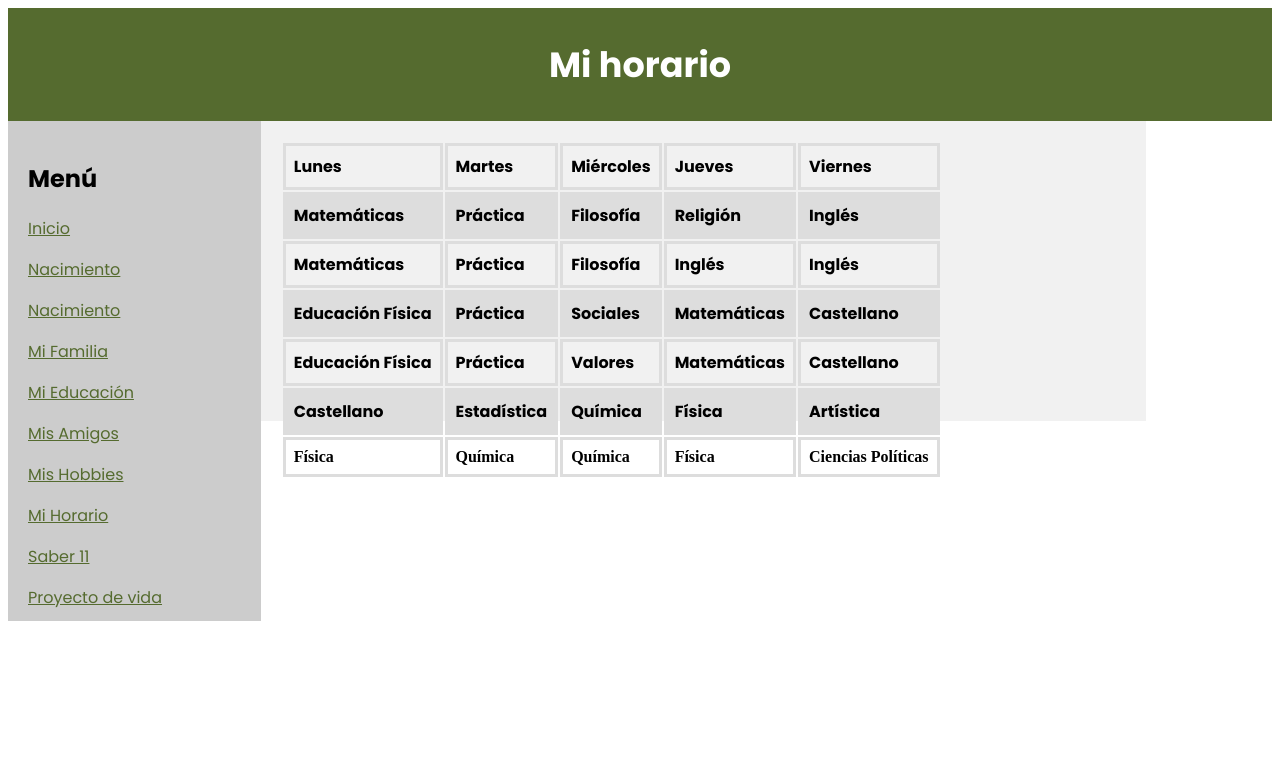
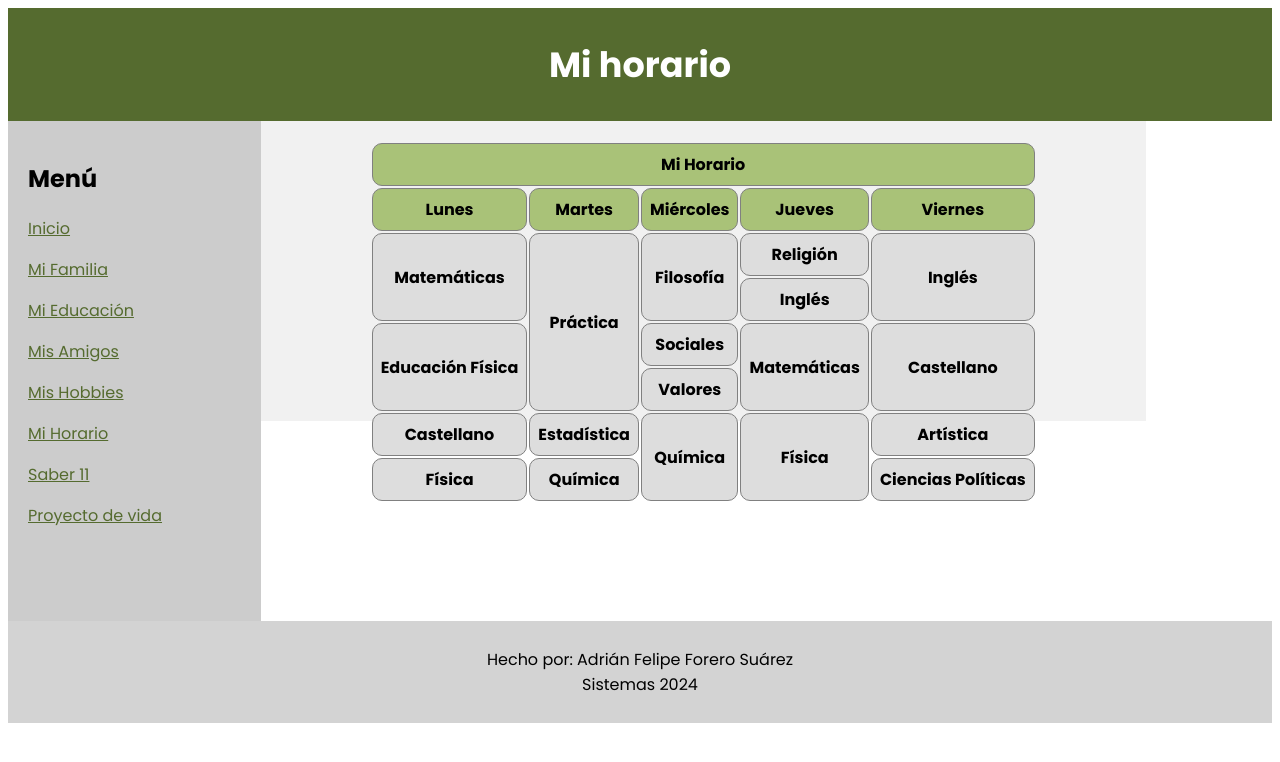
Before and after one commit to fsadriann/mi_biografia, a plain HTML site: page 6_mi_horario.html in a window 1280 px wide. Drawn offline with Linux system fonts and the light colour scheme.

Commit message:
se cambió el diseño y se está haciendo el horario

```diff
--- a/6_mi_horario.html
+++ b/6_mi_horario.html
@@ -56,10 +56,10 @@ section::after {
 
 /* Style the footer */
 footer {
-    background-color: #777;
+    background-color: lightgray;
     padding: 10px;
     text-align: center;
-    color: white;
+    color: black;
     }
 
 /* Responsive layout - makes the two columns/boxes stack on top of each other instead of next to each other, on small screens */
@@ -72,14 +72,18 @@ footer {
 
 td, th {
     border: 3px solid #dddddd;
-    text-align: left;
+    text-align: center;
     padding: 8px;
 }
 
-tr:nth-child(even) {
+td, th {
     background-color: #dddddd;
 }
 
+th, td {
+    border: 1px solid gray;
+    border-radius: 10px;
+}
     </style>
 </head>
 <body>
@@ -92,8 +96,6 @@ tr:nth-child(even) {
             <ul>
                 <li><h2 class="texto">Menú</h2></li>
                 <li><p class="texto"><a style="color: darkolivegreen;" href="http://127.0.0.1:5500/index.html">Inicio</a></p></li>
-                <li> <p class="texto"><a style="color: darkolivegreen;" href="http://127.0.0.1:5500/1_nacimiento.html">Nacimiento</a></li></p>
-                <li><p class="texto"><a style="color: darkolivegreen;" href="http://127.0.0.1:5500/1_nacimiento.html">Nacimiento</a></p></li>
                 <li><p class="texto"><a style="color: darkolivegreen;" href="http://127.0.0.1:5500/2_familia.html">Mi Familia</a></p></li>
                 <li><p class="texto"><a style="color: darkolivegreen;" href="http://127.0.0.1:5500/3_educacion.html">Mi Educación</a></p></li>
                 <li><p class="texto"><a style="color: darkolivegreen;" href="http://127.0.0.1:5500/4_amigos.html">Mis Amigos</a></p></li>
@@ -104,60 +106,54 @@ tr:nth-child(even) {
             </ul>
         </nav>
         <article>
-        <table>
+        <table align="center">
             <tr>
-                <th class="texto">Lunes</th>
-                <th class="texto">Martes</th>
-                <th class="texto">Miércoles</th>
-                <th class="texto">Jueves</th>
-                <th class="texto">Viernes</th>
+                <th colspan="5" class="texto" style="background-color:rgb(169, 194, 120);text-align: center;">Mi Horario</th>
             </tr>
             <tr>
-                <th class="texto">Matemáticas</th>
-                <th class="texto">Práctica</th>
-                <th class="texto">Filosofía</th>
+                <th class="texto" style="background-color:rgb(169, 194, 120)">Lunes</th>
+                <th class="texto" style="background-color: rgb(169, 194, 120);">Martes</th>
+                <th class="texto" style="background-color: rgb(169, 194, 120);">Miércoles</th>
+                <th class="texto" style="background-color: rgb(169, 194, 120);">Jueves</th>
+                <th class="texto" style="background-color: rgb(169, 194, 120);">Viernes</th>
+            </tr>
+            <tr>
+                <th class="texto" rowspan="2">Matemáticas</th>
+                <th class="texto" rowspan="4">Práctica</th>
+                <th class="texto" rowspan="2">Filosofía</th>
                 <th class="texto">Religión</th>
+                <th class="texto" rowspan="2">Inglés</th>
+            </tr>
+            <tr>
                 <th class="texto">Inglés</th>
             </tr>
             <tr>
-                <th class="texto">Matemáticas</th>
-                <th class="texto">Práctica</th>
-                <th class="texto">Filosofía</th>
-                <th class="texto">Inglés</th>
-                <th class="texto">Inglés</th>
+                <th class="texto" rowspan="2">Educación Física</th>
+                <th class="texto">Sociales</th>
+                <th class="texto" rowspan="2">Matemáticas</th>
+                <th class="texto" rowspan="2">Castellano</th>
             </tr>
             <tr>
-                <th class="texto">Educación Física</th>
-                <th class="texto">Práctica</th>
-                <th class="texto">Sociales</th>
-                <th class="texto">Matemáticas</th>
-                <th class="texto">Castellano</th>
-            </tr>
-            <tr>
-                <th class="texto">Educación Física</th>
-                <th class="texto">Práctica</th>
                 <th class="texto">Valores</th>
-                <th class="texto">Matemáticas</th>
-                <th class="texto">Castellano</th>
             </tr>
             <tr>
                 <th class="texto">Castellano</th>
                 <th class="texto">Estadística</th>
-                <th class="texto">Química</th>
-                <th class="texto">Física</th>
+                <th class="texto" rowspan="2">Química</th>
+                <th class="texto" rowspan="2">Física</th>
                 <th class="texto">Artística</th>
             </tr>
             <tr>
-                <th>Física</th>
-                <th>Química</th>
-                <th>Química</th>
-                <th>Física</th>
-                <th>Ciencias Políticas</th>
+                <th class="texto">Física</th>
+                <th class="texto">Química</th>
+                <th class="texto">Ciencias Políticas</th>
             </tr>
         </table>
         </article>
-
     </section>
+    <footer>
+        <p class="texto">Hecho por: Adrián Felipe Forero Suárez<br>Sistemas 2024</p>
+    </footer>
 
 
 </body>
```
Also changed, not shown: 1_nacimiento.html (deleted, +0 -26 lines), index.html (+4 -5 lines), img/yo_chiquito.jpg (added).
